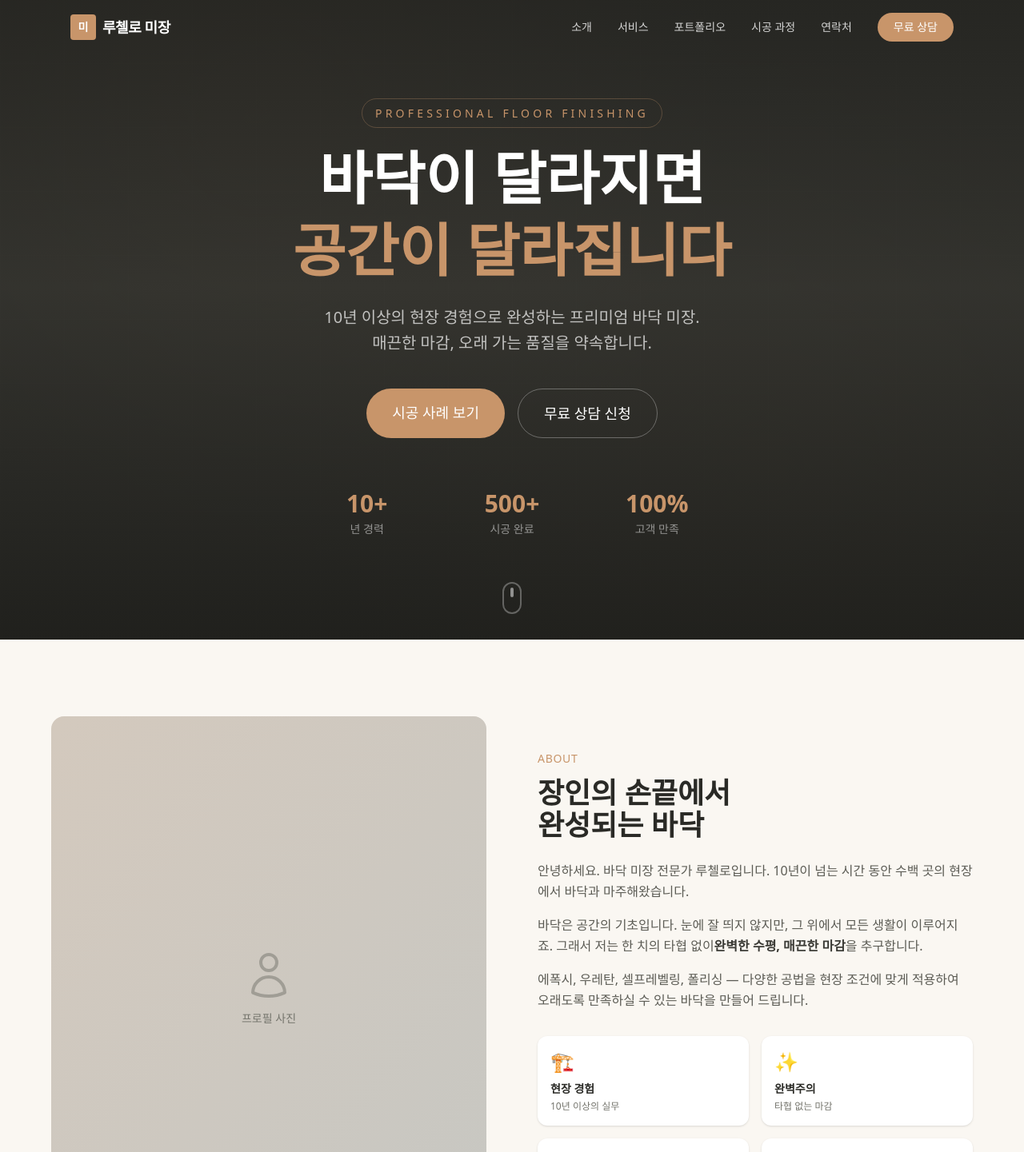
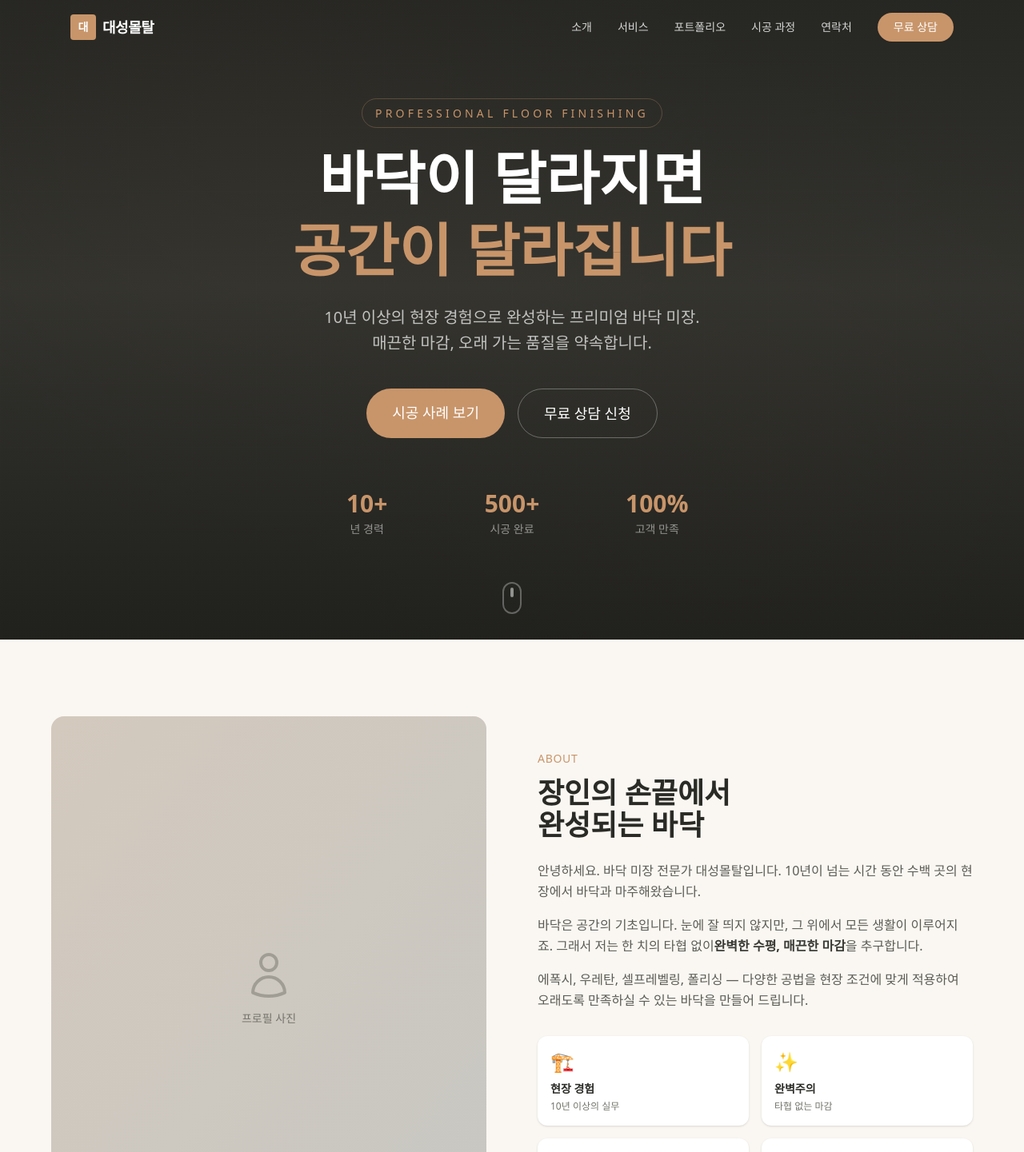
Before and after one commit to Luchello/luchelo-floor-portfolio, a React (Vite) app: page / in a window 1280 px wide. Shown: the top 1441 px of the page at 80% size. Built offline with nearby package versions, Linux system fonts and the light colour scheme; a web font is replaced by a local one.

Commit message:
업체명 변경: 루첼로 미장 → 대성몰탈

```diff
--- a/index.html
+++ b/index.html
@@ -4,7 +4,7 @@
     <meta charset="UTF-8" />
     <link rel="icon" type="image/svg+xml" href="/vite.svg" />
     <meta name="viewport" content="width=device-width, initial-scale=1.0" />
-    <title>루첼로 미장 | 프리미엄 바닥 시공 전문</title>
+    <title>대성몰탈 | 프리미엄 바닥 시공 전문</title>
     <meta name="description" content="10년 이상의 현장 경험. 에폭시, 셀프레벨링, 폴리싱, 우레탄 방수 전문 시공." />
     <link rel="stylesheet" as="style" crossorigin href="https://cdn.jsdelivr.net/gh/orioncactus/pretendard@v1.3.9/dist/web/variable/pretendardvariable-dynamic-subset.min.css" />
   </head>
--- a/src/components/About.jsx
+++ b/src/components/About.jsx
@@ -30,7 +30,7 @@ export default function About() {
             </h2>
             <div className="space-y-4 text-concrete-600 leading-relaxed">
               <p>
-                안녕하세요. 바닥 미장 전문가 루첼로입니다.
+                안녕하세요. 바닥 미장 전문가 대성몰탈입니다.
                 10년이 넘는 시간 동안 수백 곳의 현장에서 바닥과 마주해왔습니다.
               </p>
               <p>
--- a/src/components/Contact.jsx
+++ b/src/components/Contact.jsx
@@ -53,7 +53,7 @@ export default function Contact() {
                 </div>
                 <div>
                   <h3 className="font-semibold mb-1">카카오톡</h3>
-                  <p className="text-concrete-500">카카오톡 ID: luchelo</p>
+                  <p className="text-concrete-500">카카오톡 ID: daesung-mortar</p>
                   <p className="text-concrete-400 text-sm">언제든 편하게 문의</p>
                 </div>
               </div>
--- a/src/components/Footer.jsx
+++ b/src/components/Footer.jsx
@@ -5,9 +5,9 @@ export default function Footer() {
         <div className="flex flex-col md:flex-row items-center justify-between gap-6">
           <div className="flex items-center gap-2">
             <div className="w-8 h-8 bg-accent rounded-sm flex items-center justify-center">
-              <span className="text-white font-bold text-sm">미</span>
+              <span className="text-white font-bold text-sm">대</span>
             </div>
-            <span className="font-bold text-white">루첼로 미장</span>
+            <span className="font-bold text-white">대성몰탈</span>
           </div>
 
           <div className="flex items-center gap-8 text-sm">
@@ -19,7 +19,7 @@ export default function Footer() {
         </div>
 
         <div className="mt-8 pt-8 border-t border-concrete-800 flex flex-col md:flex-row items-center justify-between gap-4 text-sm">
-          <p>© 2025 루첼로 미장. All rights reserved.</p>
+          <p>© 2025 대성몰탈. All rights reserved.</p>
           <p className="text-concrete-600">
             Professional Floor Finishing
           </p>
--- a/src/components/Navbar.jsx
+++ b/src/components/Navbar.jsx
@@ -27,12 +27,12 @@ export default function Navbar() {
       <div className="max-w-6xl mx-auto px-6 py-4 flex items-center justify-between">
         <a href="#" className="flex items-center gap-2">
           <div className="w-8 h-8 bg-accent rounded-sm flex items-center justify-center">
-            <span className="text-white font-bold text-sm">미</span>
+            <span className="text-white font-bold text-sm">대</span>
           </div>
           <span className={`font-bold text-lg tracking-tight transition-colors ${
             scrolled ? 'text-concrete-900' : 'text-white'
           }`}>
-            루첼로 미장
+            대성몰탈
           </span>
         </a>
 
```
